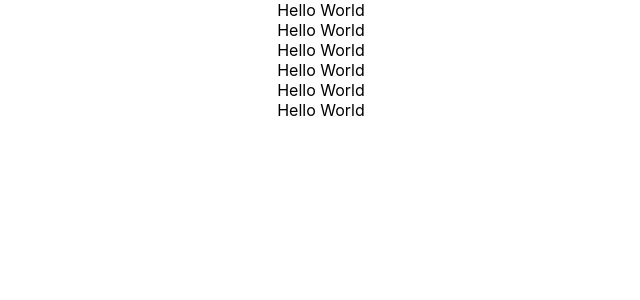
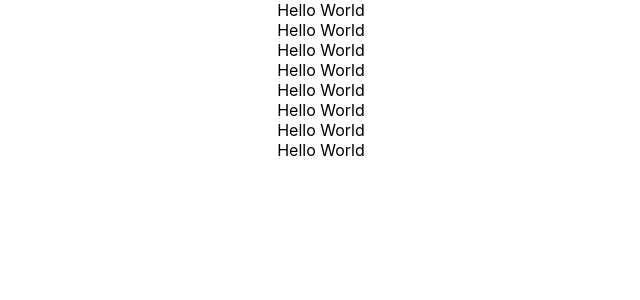
Before and after one commit to kt5680608/test-3, a React (Create React App) app: page / in a window 1280 px wide. Shown: the top 300 px of the page, without its empty margins (319-959 px from the left). Built offline with nearby package versions, Linux system fonts and the light colour scheme.

Commit message:
feat: 안녕하세요 잘부탁드려요

```diff
--- a/src/App.js
+++ b/src/App.js
@@ -10,6 +10,8 @@ function App() {
       <div>Hello World</div>
       <div>Hello World</div>
       <div>Hello World</div>
+      <div>Hello World</div>
+      <div>Hello World</div>
     </div>
   );
 }
```
Also changed, not shown: 1 other file (tests, documents, lock files or other folders).
